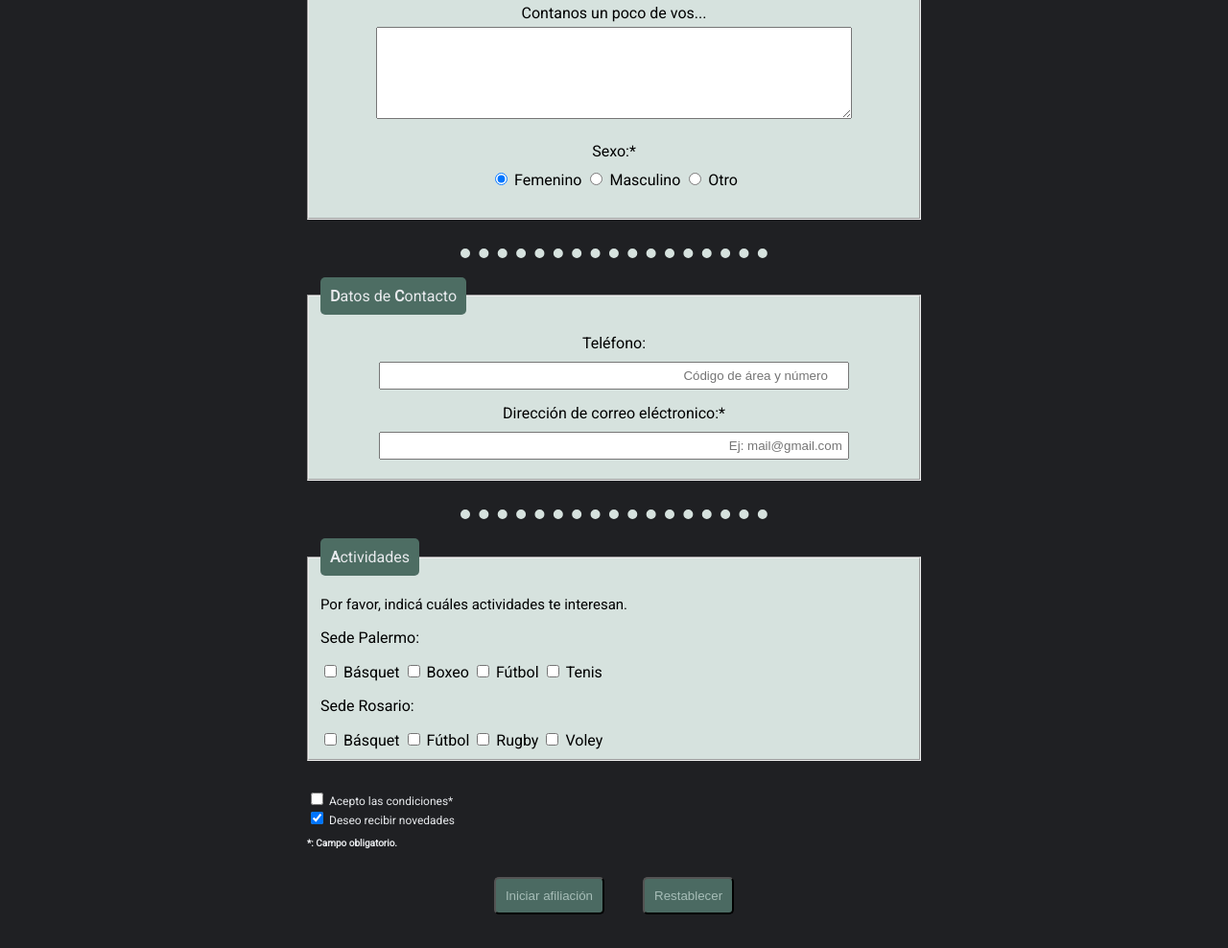
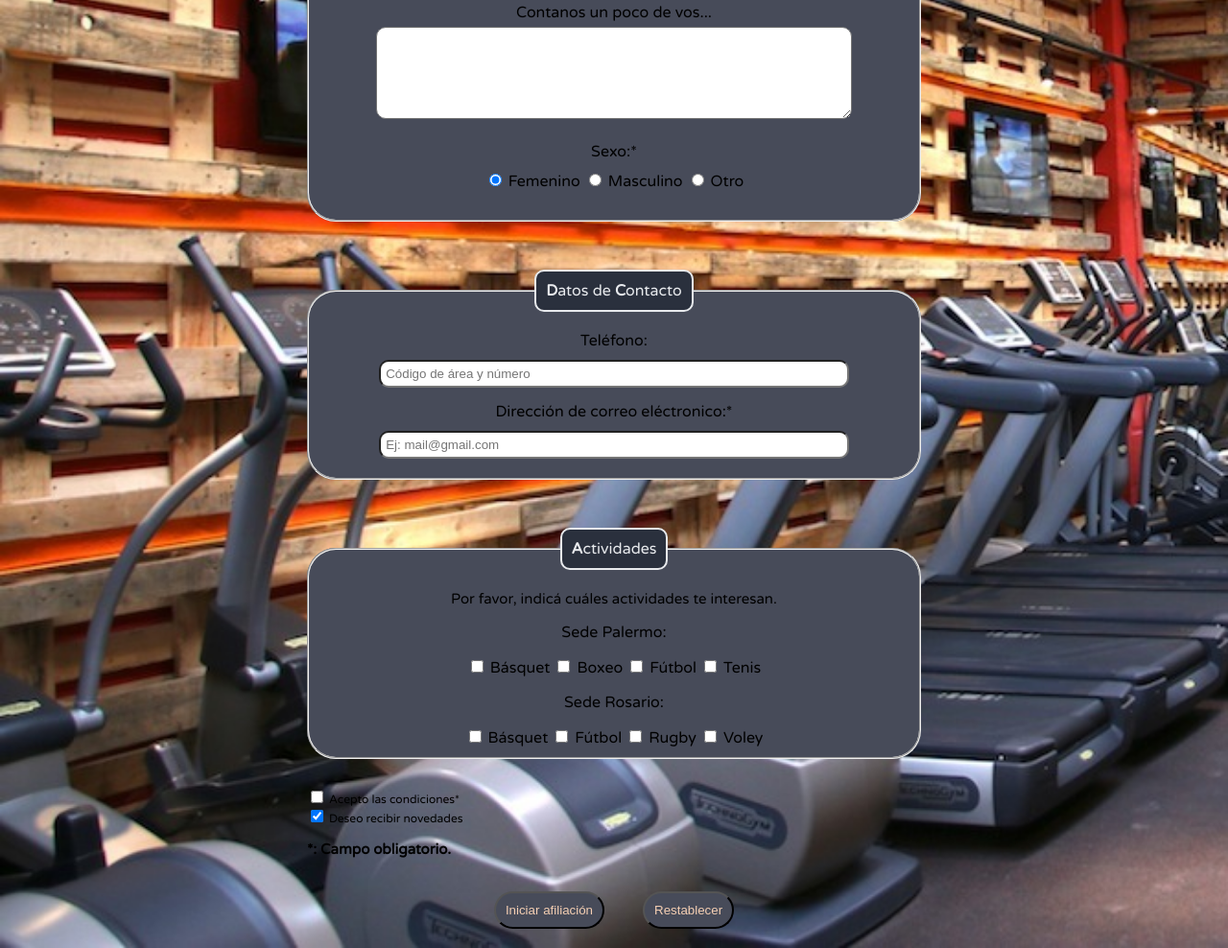
Before and after one commit to scrolldev/jonathan-romero-desafio-06_proyecto-02, a website built with Vite: page index.html in a window 1280 px wide. Shown: the part 476-1464 px from the top of the page at 96% size. Built offline with nearby package versions, Linux system fonts and the light colour scheme.

Commit message:
segundo proyecto terminado

```diff
--- a/css/style.css
+++ b/css/style.css
@@ -1,14 +1,14 @@
 
 :root {
   --color-primary_background: #1F2023;
-  --color-fieldset_false: #D6E2DE;
-  --color-fieldset_true: #A6BDB7;
-  --color-title: #E8EAED;
+  --color-fieldset_false: #474B59;
+  --color-fieldset_true: #2A303D;
+  --color-title: #F5CFB3;
   --color-legend: #4D6D63;
   --color-legend_titles: #E8EAED;
-  --color-input: #4B6A62;
+  --color-input: #9C7557;
   --color-input_text: #ffffff;
-  --color-footer: #E96093;
+  --color-button: #C23007;
 }
 
 .container {
@@ -21,39 +21,56 @@ body {
   justify-content: center;
   height: 100vh;
   margin: 0;
-  background: var(--color-primary_background);
+  background-image: url(../img/Gimnasio-1.1.jpg);
+  background-size: cover;
+  background-repeat: no-repeat;
+  height: 100%;
 }
 
 form {
-  text-align: left;
+  text-align: center;
   width: 100%;
 }
 
 h1 {
-  font-family: "Poppins", sans-serif;
+  font-family: "Mulish", sans-serif;
   color: var(--color-title);
   font-size: 40px;
-  border: 15px solid var(--color-legend);
-  border-right: 15px solid transparent;
-  border-left: 15px solid transparent;
+  border: 15px double var(--color-fieldset_false);
   margin-bottom: 0;
+  border-radius: 30px;
+  text-transform: uppercase;
 }
 
 legend {
   padding: 10px;
-  border-radius: 5px;
-  font-family: "Roboto", sans-serif;
+  border-radius: 10px;
+  border: 2px solid;
+  font-family: "Varela Round", sans-serif;
   color: var(--color-legend_titles);
-  background: var(--color-legend);
+  background: var(--color-fieldset_true);
 }
 
 fieldset {
   margin: 20px 0 30px 0;
+  background-size: cover;
+  background-position: center;
   background: var(--color-fieldset_false);
+  border-radius: 30px;
 }
 
 .fieldset-cambio:focus-within,
 .fieldset-cambio:hover {
+  background: var(--color-fieldset_true);
+}
+
+.field-segundo_cambio:focus-within,
+.field-segundo_cambio:hover {
+  background: var(--color-fieldset_true);
+}
+
+.field-tercer_cambio:focus-within,
+.field-tercer_cambio:hover {
   background: var(--color-fieldset_true);
 }
 
@@ -62,15 +79,11 @@ fieldset {
   justify-content: center;
 }
 
-.field-data_line {
-  width: 50%;
-  border-bottom: 10px dotted var(--color-fieldset_false);
-}
-
 label {
-  font-family: "Roboto", sans-serif;
+  font-family: "Varela Round", sans-serif;
   font-weight: 500;
   margin: 15px 0 5px 0;
+  text-align: center;
 }
 
 .input-container {
@@ -85,19 +98,21 @@ label {
 .input-container input {
     width: 80%;
     box-sizing: border-box;
-    text-align: end;
     padding: 5px;
     margin-top: 5px;
     color: rgb(54, 53, 53);
+    border-radius: 10px;
 }
 
 .input-container select {
   width: 80%;
+  border-radius: 10px;
 }
 
 .input-container textarea {
   width: 80%;
   color: rgb(54, 53, 53);
+  border-radius: 10px;
 }
 
 .input-genero {
@@ -110,18 +125,19 @@ label {
 }
 
 .consent-checkboxes {
-  color: var(--color-legend_titles);
   font-size: 12px;
+  text-align: left;
 }
 
 .consent-checkboxes_camp {
-  color: var(--color-legend_titles);
-  font-size: 10px;
+  font-size: 15px;
   font-weight: bold;
+  text-align: start;
 }
 
 .sub-sede {
   font-weight: 500;
+  text-align: center;
 }
 
 .button-container {
@@ -132,19 +148,20 @@ label {
 .button {
   padding: 10px;
   margin: 20px;
-  border-radius: 5px;
-  background-color: var(--color-input);
-  color: var(--color-fieldset_true);
+  border-radius: 50px;
+  background-color: var(--color-fieldset_false);
+  color: var(--color-title);
 }
 
 .button:hover,
 .button:focus {
-  background-color: var(--color-fieldset_false);
-  color: var(--color-input);
+  background-color: var(--color-fieldset_true);
+  color: var(--color-button);
 }
 
 p {
-  font-family: "Roboto", sans-serif;
+  font-family: "Varela Round", sans-serif;
+  text-align: center;
 }
 
 .activity-inter {
@@ -152,27 +169,33 @@ p {
   font-size: 15px;
 }
 
-input[name="nombre"]:focus {
+input[name="nombre"]:focus,
+input[name="nombre"]:hover {
   background: var(--color-input);
 }
 
-input[name="apellido"]:focus {
+input[name="apellido"]:focus,
+input[name="apellido"]:hover {
   background: var(--color-input);
 }
 
-input[name="documento"]:focus {
+input[name="documento"]:focus,
+input[name="documento"]:hover {
   background: var(--color-input);
 }
 
-textarea[name="descripcion"]:focus {
+textarea[name="descripcion"]:focus,
+textarea[name="descripcion"]:hover {
   background: var(--color-input);
 }
 
-input[name="telefono"]:focus {
+input[name="telefono"]:focus,
+input[name="telefono"]:hover {
   background: var(--color-input);
 }
 
-input[name="correo"]:focus {
+input[name="correo"]:focus,
+input[name="correo"]:hover {
   background: var(--color-input);
 }
 
--- a/index.html
+++ b/index.html
@@ -5,8 +5,8 @@
   <meta name="viewport" content="width=device-width, initial-scale=1.0">
   <link rel="preconnect" href="https://fonts.googleapis.com">
   <link rel="preconnect" href="https://fonts.gstatic.com" crossorigin>
-  <link href="https://fonts.googleapis.com/css2?family=Poppins:wght@900&display=swap" rel="stylesheet">
-  <link href="https://fonts.googleapis.com/css2?family=Poppins:wght@900&family=Roboto&display=swap" rel="stylesheet">
+  <link href="https://fonts.googleapis.com/css2?family=Mulish:ital,wght@0,200..1000;1,200..1000&display=swap" rel="stylesheet">
+  <link href="https://fonts.googleapis.com/css2?family=Mulish:ital,wght@0,200..1000;1,200..1000&family=Varela+Round&display=swap" rel="stylesheet">
   <title>Afiliación</title>
 </head>
 <body>
@@ -64,7 +64,7 @@
         <div class="field-data_line"></div>
       </div>
 
-      <fieldset class="fieldset-cambio">
+      <fieldset class="fieldset-cambio field-segundo_cambio">
         <legend><b>D</b>atos de <b>C</b>ontacto</legend>
         <div class="input-container">
           <label for="lbl-telefono">Teléfono:</label>
@@ -80,7 +80,7 @@
         <div class="field-data_line"></div>
       </div>
 
-      <fieldset class="fieldset-cambio">
+      <fieldset class="fieldset-cambio field-tercer_cambio">
         <legend><b>A</b>ctividades</legend>
         <p class="activity-inter">Por favor, indicá cuáles actividades te interesan.</p>
         <p class="sub-sede">Sede Palermo:</p>
```
Also changed, not shown: img/Gimnasio-1.1.jpg (added).
